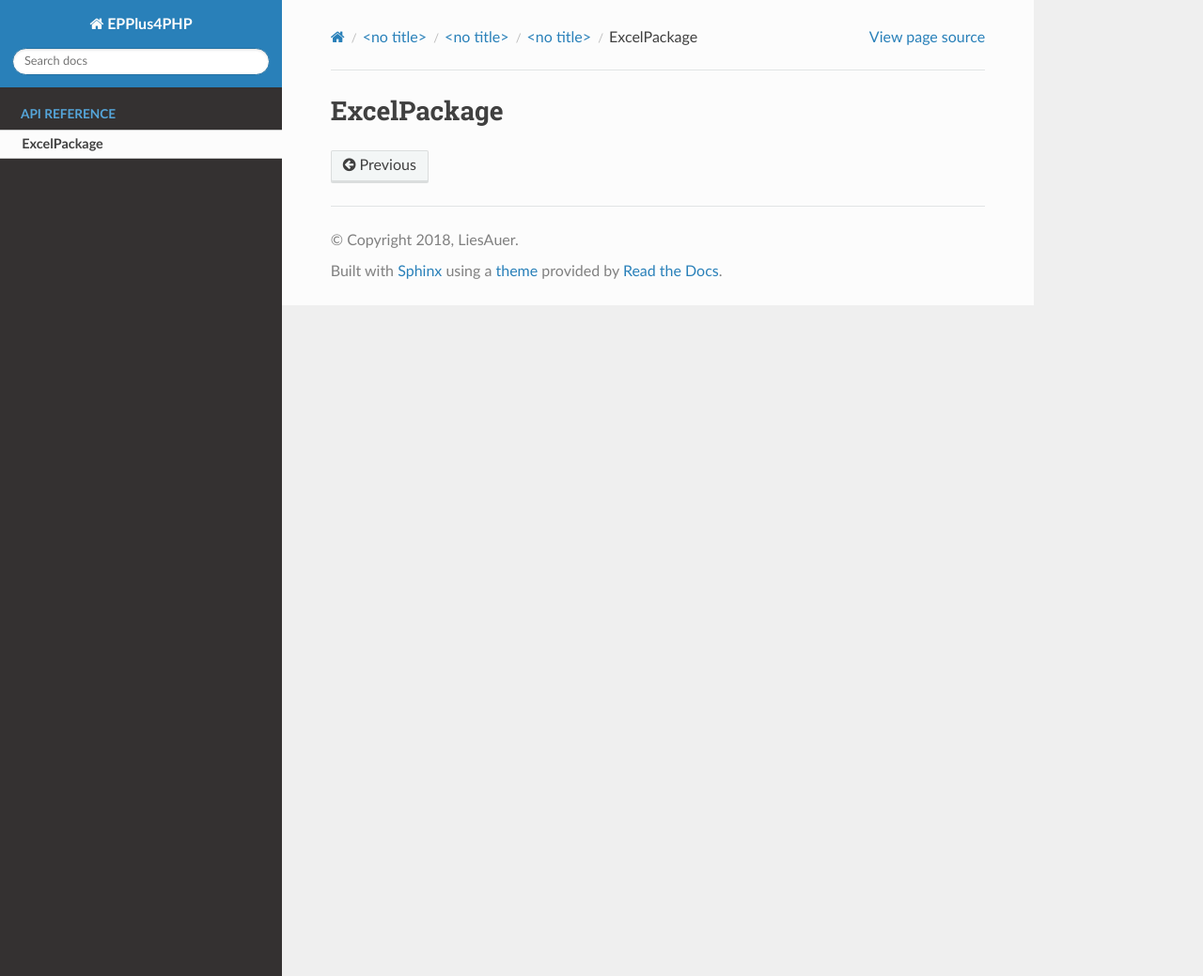
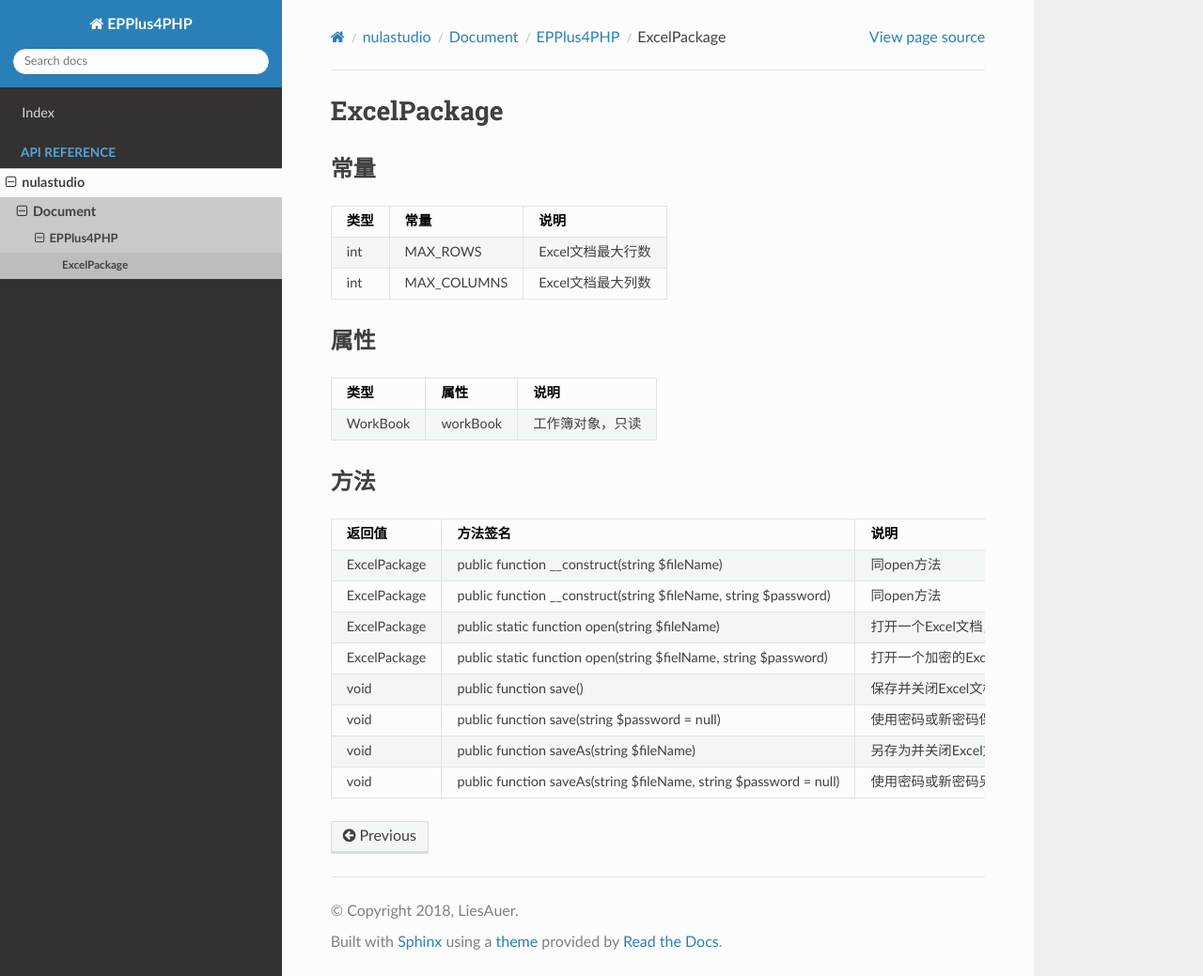
Before and after one commit to nulastudio/EPPlus4PHP-docs, a Sphinx documentation site: the page built from source/api/nulastudio/Document/EPPlus4PHP/ExcelPackage.rst, in a window 1280 px wide and 1039 px high. Shown: the whole window at 94% size. Built offline with Sphinx 7.4.7 and the Read the Docs theme 2.0.0, drawn with Linux system fonts in a browser that asks for light colours.

Commit message:
完成ExcelPackage文档编写

```diff
--- a/source/api/nulastudio.rst
+++ b/source/api/nulastudio.rst
@@ -1,3 +1,6 @@
+nulastudio
+==========
+
 .. toctree::
    :maxdepth: 10
    :hidden:
--- a/source/api/nulastudio/Document.rst
+++ b/source/api/nulastudio/Document.rst
@@ -1,3 +1,7 @@
+Document
+========
+
+
 .. toctree::
    :maxdepth: 10
    :hidden:
--- a/source/api/nulastudio/Document/EPPlus4PHP.rst
+++ b/source/api/nulastudio/Document/EPPlus4PHP.rst
@@ -1,3 +1,8 @@
+EPPlus4PHP
+==========
+
+
+
 .. toctree::
    :maxdepth: 10
    :hidden:
--- a/source/api/nulastudio/Document/EPPlus4PHP/ExcelPackage.rst
+++ b/source/api/nulastudio/Document/EPPlus4PHP/ExcelPackage.rst
@@ -1,2 +1,47 @@
+************
 ExcelPackage
-============
+************
+
+常量
+----
+
++------+-------------+-------------------+
+| 类型 | 常量        | 说明              |
++======+=============+===================+
+| int  | MAX_ROWS    | Excel文档最大行数 |
++------+-------------+-------------------+
+| int  | MAX_COLUMNS | Excel文档最大列数 |
++------+-------------+-------------------+
+
+属性
+----
+
++----------+----------+------------------+
+| 类型     | 属性     | 说明             |
++==========+==========+==================+
+| WorkBook | workBook | 工作簿对象，只读 |
++----------+----------+------------------+
+
+
+方法
+----
+
++--------------+-------------------------------------------------------------------+----------------------------------------------------------------------+
+| 返回值       | 方法签名                                                          | 说明                                                                 |
++==============+===================================================================+======================================================================+
+| ExcelPackage | public function __construct(string $fileName)                     | 同open方法                                                           |
++--------------+-------------------------------------------------------------------+----------------------------------------------------------------------+
+| ExcelPackage | public function __construct(string $fileName, string $password)   | 同open方法                                                           |
++--------------+-------------------------------------------------------------------+----------------------------------------------------------------------+
+| ExcelPackage | public static function open(string $fileName)                     | 打开一个Excel文档，不存在时将创建                                    |
++--------------+-------------------------------------------------------------------+----------------------------------------------------------------------+
+| ExcelPackage | public static function open(string $fielName, string $password)   | 打开一个加密的Excel文档，不存在时将创建                              |
++--------------+-------------------------------------------------------------------+----------------------------------------------------------------------+
+| void         | public function save()                                            | 保存并关闭Excel文档                                                  |
++--------------+-------------------------------------------------------------------+----------------------------------------------------------------------+
+| void         | public function save(string $password = null)                     | 使用密码或新密码保存并关闭Excel文档，密码设为null则不加密Excel文档   |
++--------------+-------------------------------------------------------------------+----------------------------------------------------------------------+
+| void         | public function saveAs(string $fileName)                          | 另存为并关闭Excel文档                                                |
++--------------+-------------------------------------------------------------------+----------------------------------------------------------------------+
+| void         | public function saveAs(string $fileName, string $password = null) | 使用密码或新密码另存为并关闭Excel文档，密码设为null则不加密Excel文档 |
++--------------+-------------------------------------------------------------------+----------------------------------------------------------------------+
--- a/source/index.rst
+++ b/source/index.rst
@@ -1,5 +1,11 @@
 Welcome to EPPlus4PHP's documentation!
 ======================================
+
+.. toctree::
+   :maxdepth: 10
+   :hidden:
+
+   Index <self>
 
 .. toctree::
    :maxdepth: 10
```
